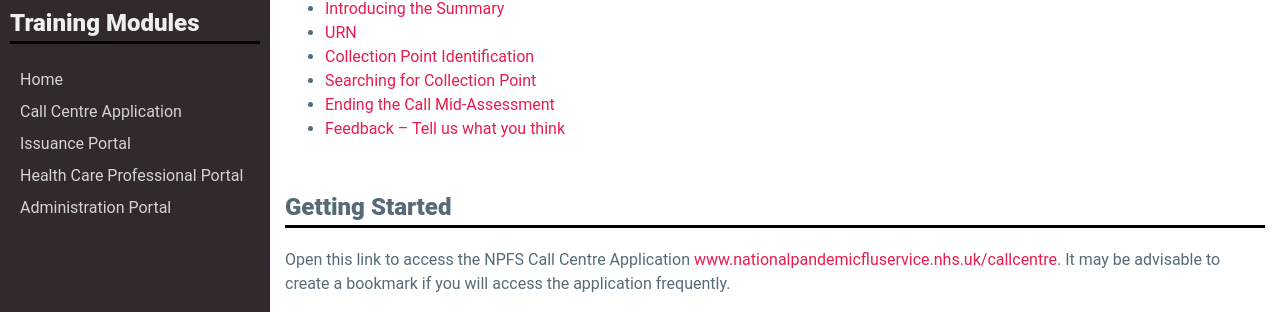
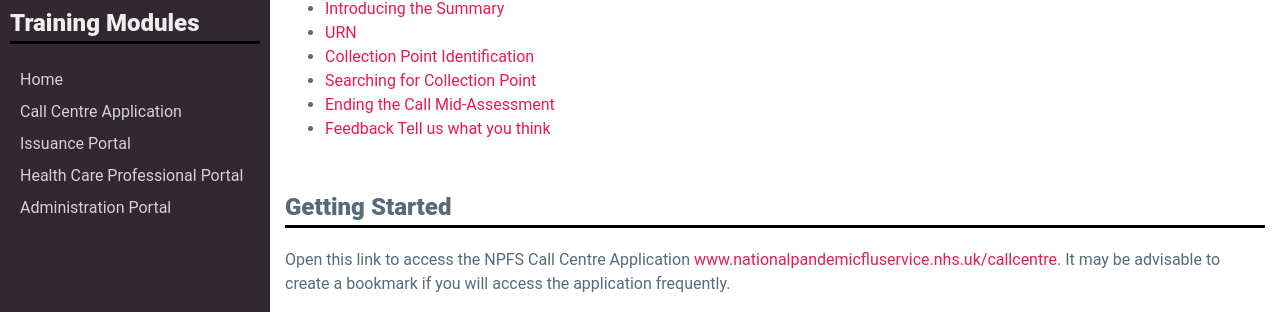
Before and after one commit to npfs/npfs.github.io, a Jekyll site: the page built from cca.md, in a window 1280 px wide and 900 px high, scrolled down 704 px. Shown: the part 141-453 px from the top of the window. Built offline with Jekyll 4.4.1, drawn with Linux system fonts in a browser that asks for light colours; some of the changed text lies outside the part shown.

```diff
--- a/cca.md
+++ b/cca.md
@@ -44,7 +44,7 @@ title: NPFS CCA Training
   * [Collection Point Identification](#collection-point-identifications)
   * [Searching for Collection Point](#searching-for-collection-point)
   * [Ending the Call Mid-Assessment](#ending-the-call-mid-assessment)
-  * [Feedback – Tell us what you think](#feedback-Tell-us-what-you-think)
+  * [Feedback Tell us what you think](#feedback-tell-us-what-you-think)
 
 
 
@@ -360,7 +360,7 @@ In addition to the drop-down list, there is a free-text field to enter supportin
 ![][exit-assessment-reason]
 
 
-### Feedback – Tell us what you think
+### Feedback Tell us what you think
 
 You can provide feedback on the Pandemic Flu service at any time whilst on the portal, by clicking the ”Provide feedback on the Pandemic Flu service” link on the right of every page.
 
```
